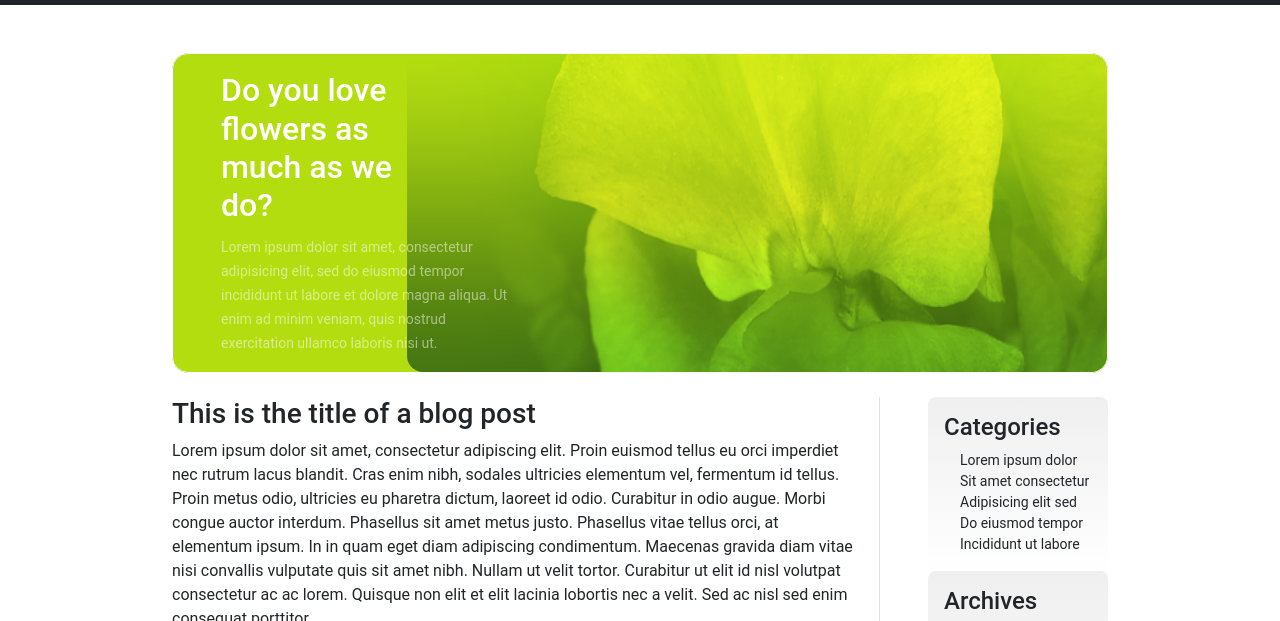
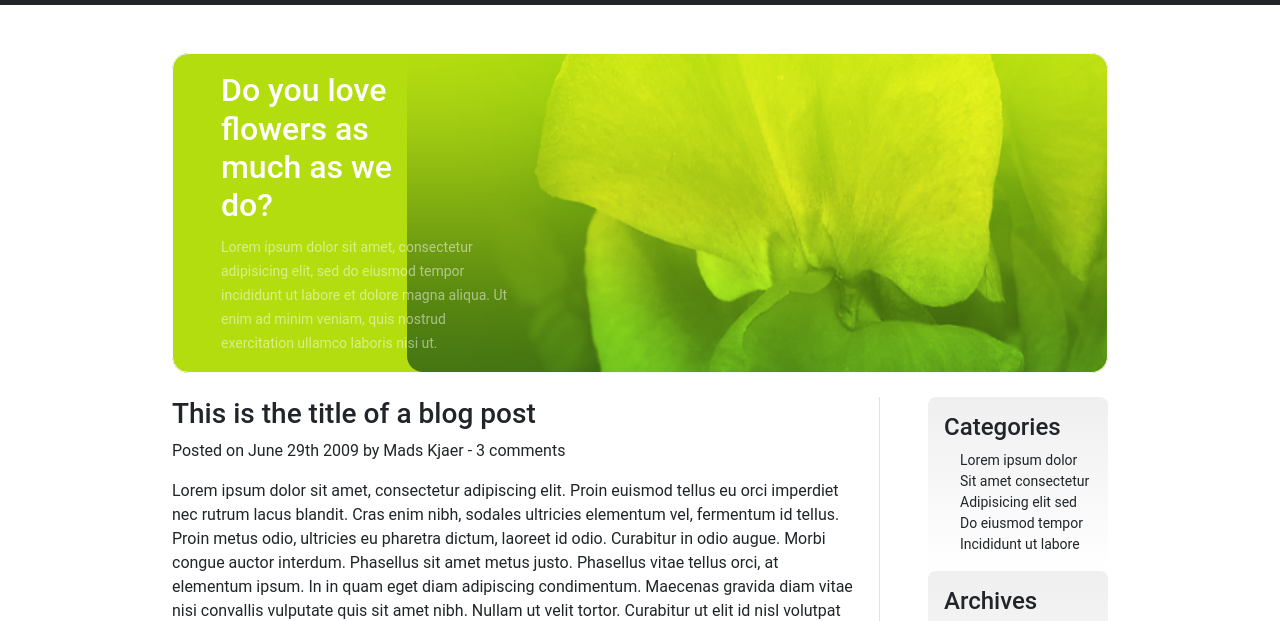
Before and after one commit to asmaagamal871/RWD, a plain HTML site: page lab2/index.html in a window 1280 px wide. Shown: the part 171-792 px from the top of the page. Drawn offline with Linux system fonts and the light colour scheme.

Commit message:
edit style.css file

```diff
--- a/lab2/index.html
+++ b/lab2/index.html
@@ -97,6 +97,7 @@
             <div class="row">
                 <div class=" d-flex flex-column col-12 col-md-9 border-end pe-4">
                     <h3>This is the title of a blog post</h3>
+                    <p>Posted on June 29th 2009 by Mads Kjaer - 3 comments</p>
                     <p>Lorem ipsum dolor sit amet, consectetur adipiscing elit.
                         Proin euismod tellus eu orci imperdiet nec rutrum lacus
                         blandit. Cras enim nibh, sodales ultricies elementum
```
Also changed, not shown: lab2/css/style.css (line endings or trailing spaces).
